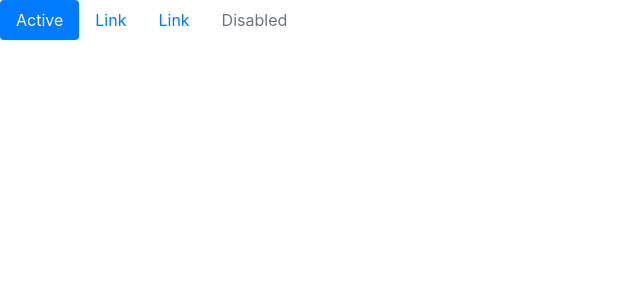
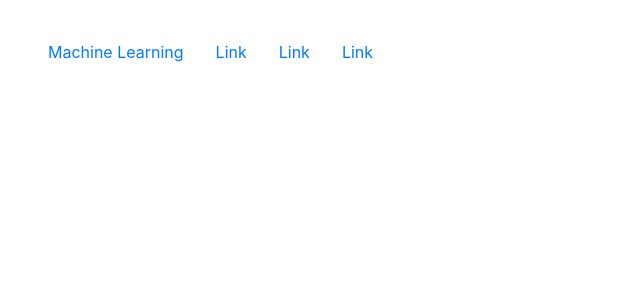
Before and after one commit to tanyew3st/dock, a Flask app: page /models in a window 1280 px wide. Shown: the top 300 px of the page, without its empty margins (0-640 px from the left). Run offline with Flask 2, Linux system fonts and the light colour scheme; some libraries are stand-ins or nearby versions.

Commit message:
sdfrghjk,lh

```diff
--- a/templates/models.html
+++ b/templates/models.html
@@ -13,16 +13,16 @@
 
     <ul class="nav nav-pills">
         <li class="nav-item">
-          <a class="nav-link active" href="#">Active</a>
+          <a class="nav-link {{ 'active' if option == 'ml' }}" style="margin-left: 2rem; margin-top: 2rem;" href="#">Machine Learning</a>
         </li>
         <li class="nav-item">
-          <a class="nav-link" href="#">Link</a>
+          <a class="nav-link" style="margin-top: 2rem;" href="#">Link</a>
         </li>
         <li class="nav-item">
-          <a class="nav-link" href="#">Link</a>
+          <a class="nav-link" style="margin-top: 2rem;" href="#">Link</a>
         </li>
         <li class="nav-item">
-          <a class="nav-link disabled" href="#" tabindex="-1" aria-disabled="true">Disabled</a>
+          <a class="nav-link" style="margin-top: 2rem;" href="#">Link</a>
         </li>
       </ul>
     {% if option == "ml" %}
```
